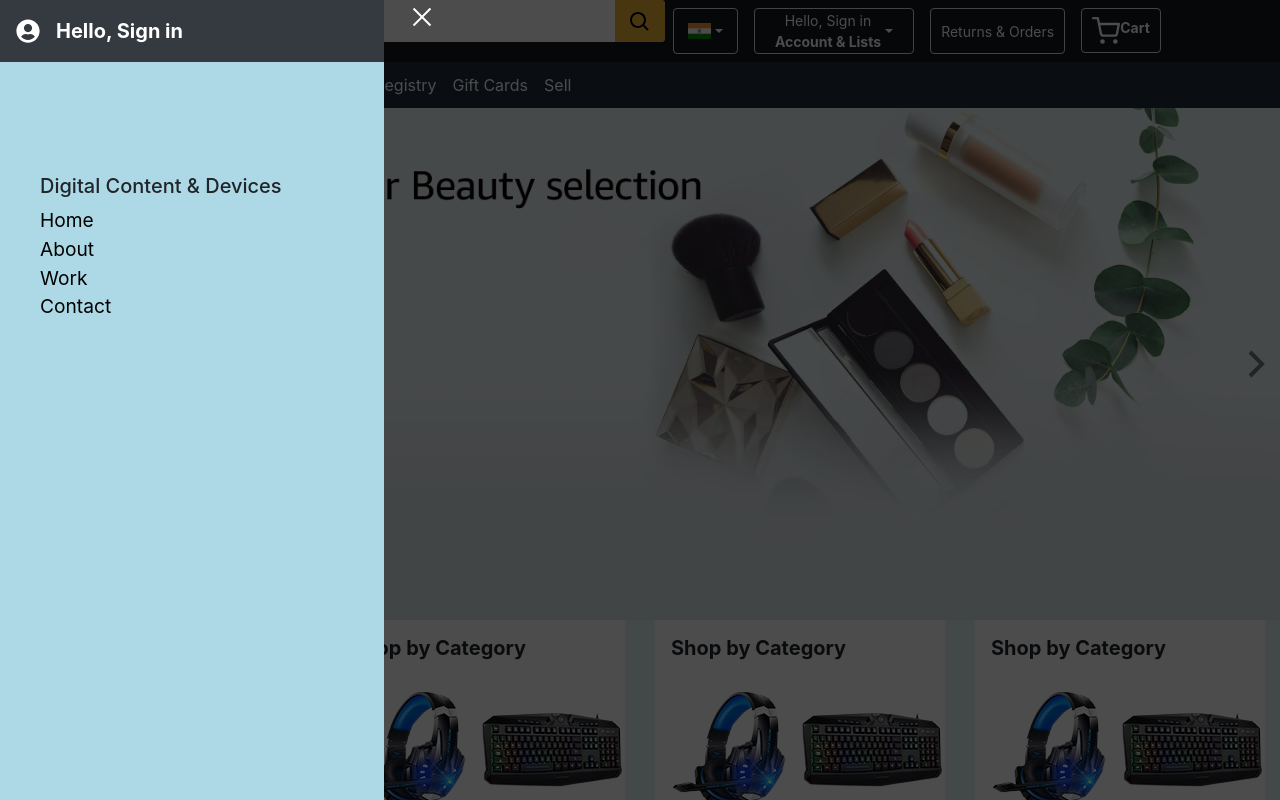
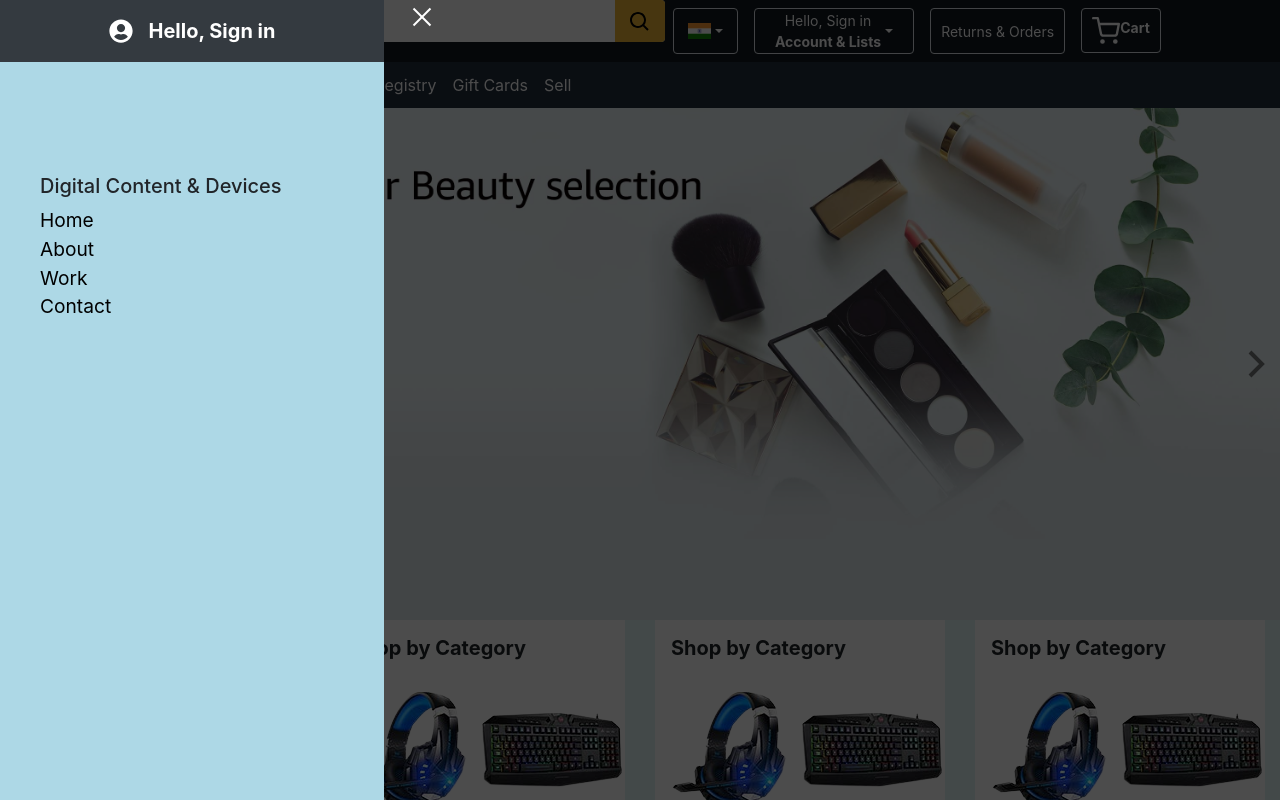
Before and after one commit to Sumandhangar/user_auth, a React (Create React App) app in the folder jwt-auth/: page / in a window 1280 px wide. Both pictures are taken after a click on the button 33 px from the left and 85 px from the top of the page. Shown: the top 800 px of the page. Built offline with nearby package versions, Linux system fonts and the light colour scheme.

Commit message:
z-indexing done

```diff
--- a/jwt-auth/src/css/navbar.css
+++ b/jwt-auth/src/css/navbar.css
@@ -142,26 +142,17 @@ input:focus {
 /* ---------------------------------------------------------------- */
 
 .button_container {
-  /* position: fixed;
-
-  right: 5%; */
-  /*  width: 25px; */
   cursor: pointer;
-  /* top: -5%; */
-  z-index: 100;
   padding-top: -2rem;
-  /* transition: opacity 0.25s ease; */
+  z-index: 6;
 }
 
 .button-icon {
-  /* border-radius: 100%; */
   width: 50px;
   background-color: transparent;
   border: none;
-  /* box-shadow: 0 2px 5px 0 rgba(0, 0, 0, 0.16), 0 2px 10px 0 rgba(0, 0, 0, 0.12); */
 }
 .button-icon:active {
-  /* transform: translateX(0) rotate(45deg); */
   color: white;
 }
 .button-icon span {
@@ -180,10 +171,8 @@ input:focus {
   left: 0;
   width: 100%;
   height: 100%;
-  /* opacity: 1; */
-  /* visibility: hidden; */
   transition: opacity 1s, visibility 1s, width 1s;
-  z-index: 50;
+  z-index: -1;
 }
 
 .overlay:before {
@@ -202,62 +191,31 @@ input:focus {
   content: "";
   background: lightblue;
   opacity: 0;
-  /* left: -100%; */
   top: 0;
   width: 30%;
   height: 100%;
   position: absolute;
   transition: left 0.2s linear;
-  z-index: 100;
 }
 
-/* .overlay.open {
-  visibility: visible;
-  height: 100%;
-} */
 
 .overlay.open:before {
   left: 0;
 }
+.overlay.open{
+  z-index: 2;
+}
 .overlay.open:after {
   left: 0;
 }
-/* .overlay.open:after {
-  right: 0;
-} */
 
 .overlay.open li {
-  /* animation: fadeInRight 1s ease forwards; */
-  /* animation-delay: 1s; */
   opacity: 9;
 }
 .overlay.open .overlay-menu {
   opacity: 9;
 }
 
-/*.overlay.open li:nth-of-type(2) {
-  animation-delay: 1.5s;
-}
-
-.overlay.open li:nth-of-type(3) {
-  animation-delay: 1.7s;
-}
-
-.overlay.open li:nth-of-type(4) {
-  animation-delay: 1.9s;
-} */
-
-.overlay nav {
-  /* position: relative;
-  height: 70%;
-  top: 50%;
-  transform: translateY(-50%);
-  font-size: 50px;
-  font-family: 'Vollkorn', serif;
-  font-weight: 400;
-  text-align: left;
-  z-index: 100; */
-}
 
 .overlay ul {
   list-style: none;
--- a/jwt-auth/src/pages/Header.js
+++ b/jwt-auth/src/pages/Header.js
@@ -167,10 +167,10 @@ const Header = ({ logoutUser, setLogoutUser }) => {
         </div>
       </div>
 
+
+      {/* -------------------------------------------------------- */}
       <div className="" id="collapsibleNavbar"></div>
-      {/* -------------------------------------------------------- */}
-
-       <nav className="navbar m-0 p-0" style={{ zIndex: '100', background: '#232f3e' }}>
+      <nav className="navbar m-0 p-0" style={{background: '#232f3e' }}>
         <div className="button_container pt-2 pb-2 pl-2 text-center" id="toggle">
           <button className="navbar-toggler button-icon" type="button" onClick={toggleAccordion} data-toggle="collapse" data-target="#collapsibleNavbar" aria-expanded="false">
             <span className="navbar-toggler-icon mb-1" style={{ backgroundImage: 'none' }}></span>
@@ -187,7 +187,7 @@ const Header = ({ logoutUser, setLogoutUser }) => {
           </ul>
         </div>
         <div className={`overlay ${state}`} id="overlay"> <nav className="overlay-menu">
-          <div className="p-3 bg-dark d-flex justifu-content-center align-items-center"><FaUserCircle size='1.5rem' className='text-white' /><span className="text-white pl-3 font-weight-bold" style={{ fontSize: '20px' }}>Hello, Sign in</span></div>
+          <div className="p-3 bg-dark d-flex justify-content-center align-items-center"><FaUserCircle size='1.5rem' className='text-white' /><span className="text-white pl-3 font-weight-bold" style={{ fontSize: '20px' }}>Hello, Sign in</span></div>
           <ul className="sidebar">
             <h5>Digital Content & Devices</h5>
             <li><a href="#" onClick={toggleAccordion}>Home</a></li>
```
